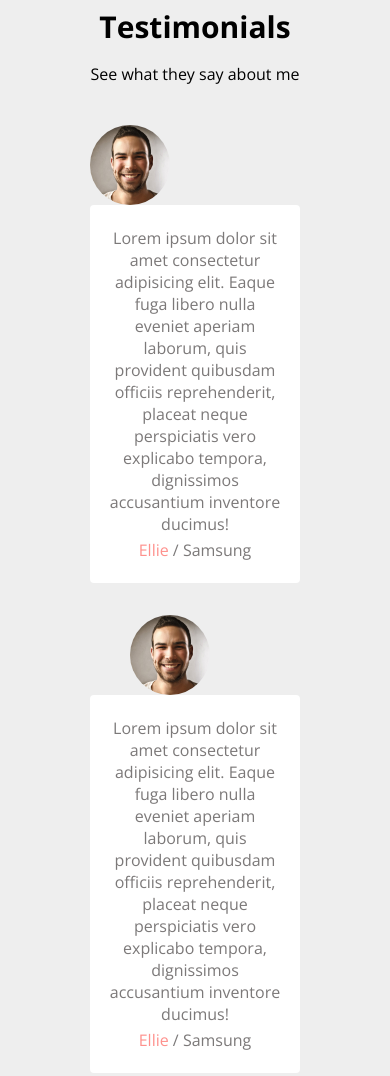
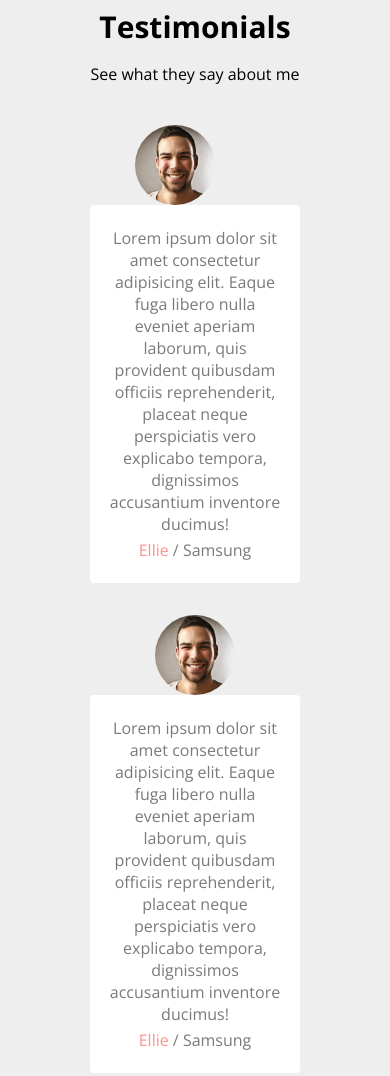
Before and after one commit to jeongjulee42/portfolio, a plain HTML site: page index.html in a window 390 px wide. Shown: the part 5780-6856 px from the top of the page. Drawn offline with nearby package versions, Linux system fonts and the light colour scheme.

Commit message:
Feat: add margin

```diff
--- a/style.css
+++ b/style.css
@@ -562,6 +562,7 @@ p {
 
     .testimonial {
         flex-direction: column;
+        align-items: center;
     }
 
     .testimonial__avatar {
@@ -569,6 +570,10 @@ p {
         height: 80px;
     }
 
+    .testimonial__avatar:nth-child(even) {
+        margin: 0;
+    }
+
     .testimonial__speech-bubble {
         order:1;
     }
```
